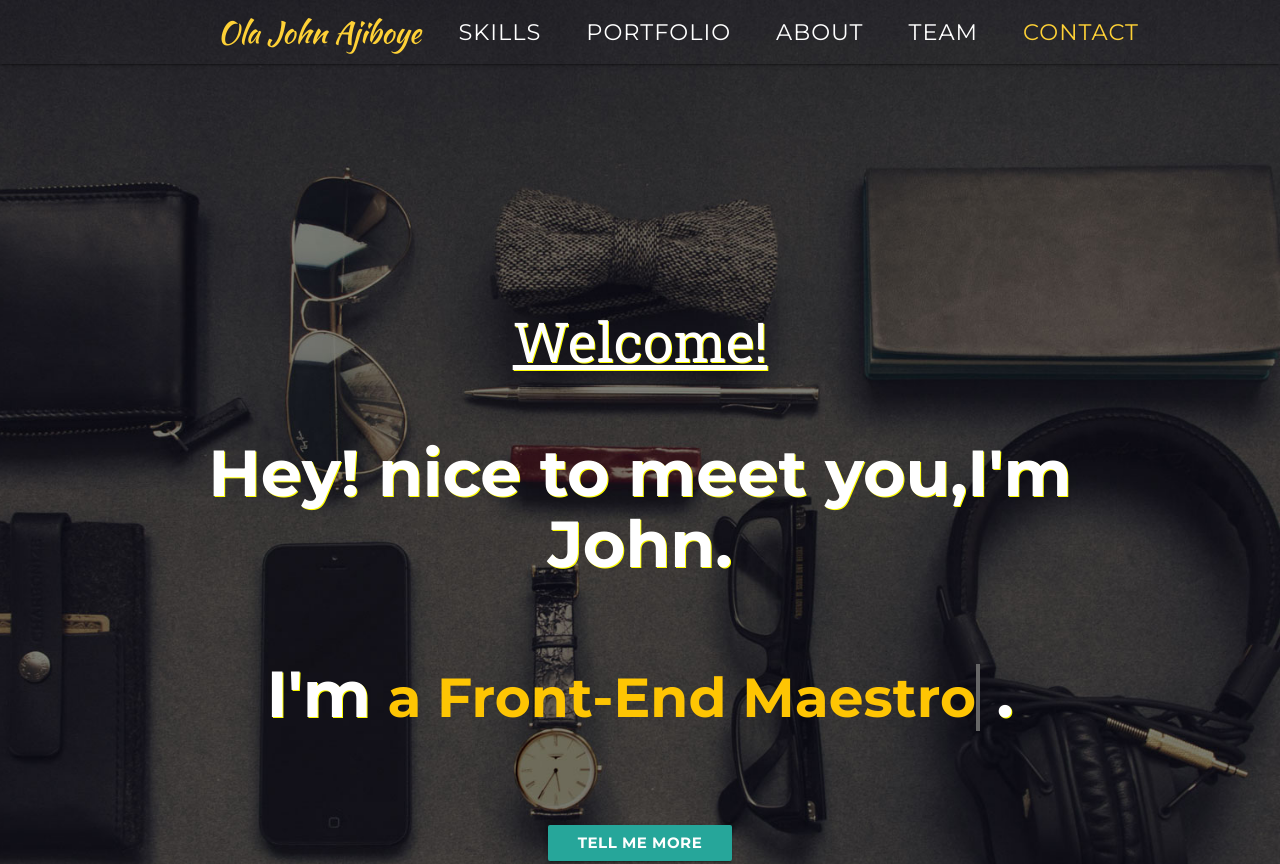
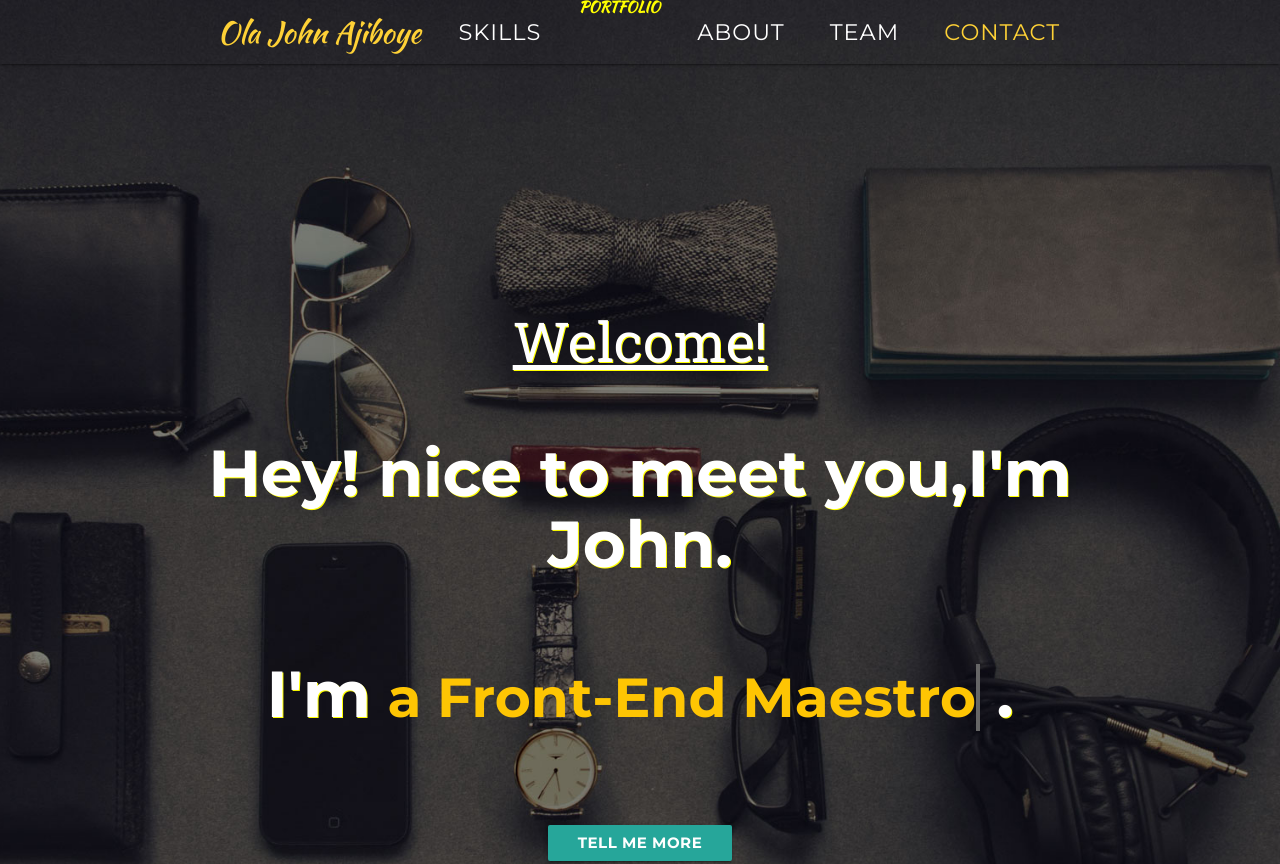
Before and after one commit to JohnAjiboye/JohnAjiboye, a website: page index.html in a window 1280 px wide. Shown: the top 864 px of the page. Drawn offline with nearby package versions, Linux system fonts and the light colour scheme; a web font is replaced by a local one.

Commit message:
Update index.html

```diff
--- a/index.html
+++ b/index.html
@@ -52,7 +52,7 @@
               <a class="hi nav-link js-scroll-trigger" href="#services">Skills</a>
             </li>
             <li class="hi nav-item">
-              <a class=" hi nav-link js-scroll-trigger" href="#portfolio">Portfolio</a>
+              <a style="color:yellow; class=" hi nav-link js-scroll-trigger" href="#portfolio">Portfolio</a>
             </li>
             <li class="hi nav-item">
               <a class="hi nav-link js-scroll-trigger" href="#about">About</a>
```
